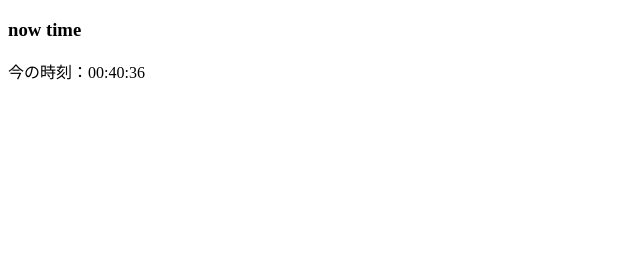
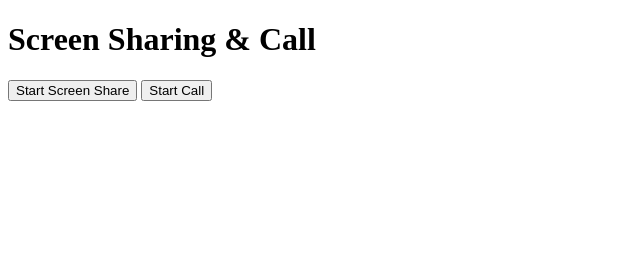
Before and after one commit to tamatona25/try, a plain HTML site: page index.html in a window 1280 px wide. Shown: the whole page, without its empty margins (0-640 px from the left). Drawn offline with nearby package versions, Linux system fonts and the light colour scheme.

Commit message:
Update index.html

```diff
--- a/index.html
+++ b/index.html
@@ -1,12 +1,20 @@
 <!DOCTYPE html>
+<html lang="en">
 <head>
-  <meta charset="utf-8" />
-  <title>sample</title>
- <link rel="stylesheet" href="style.css">
- </head>
-
+    <meta charset="UTF-8">
+    <meta name="viewport" content="width=device-width, initial-scale=1.0">
+    <title>Screen Share and Call</title>
+    <link rel="stylesheet" href="style.css">
+</head>
 <body>
-<h3>now time</h3>
-  <p id="realtime"></p>
-<script src="script.js"></script>
+    <h1>Screen Sharing & Call</h1>
+    <div>
+        <button id="startScreenShare">Start Screen Share</button>
+        <button id="startCall">Start Call</button>
+    </div>
+    <video id="localVideo" autoplay muted playsinline></video>
+    <video id="remoteVideo" autoplay playsinline></video>
+    <script src="/socket.io/socket.io.js"></script>
+    <script src="script.js"></script>
 </body>
+</html>
```
